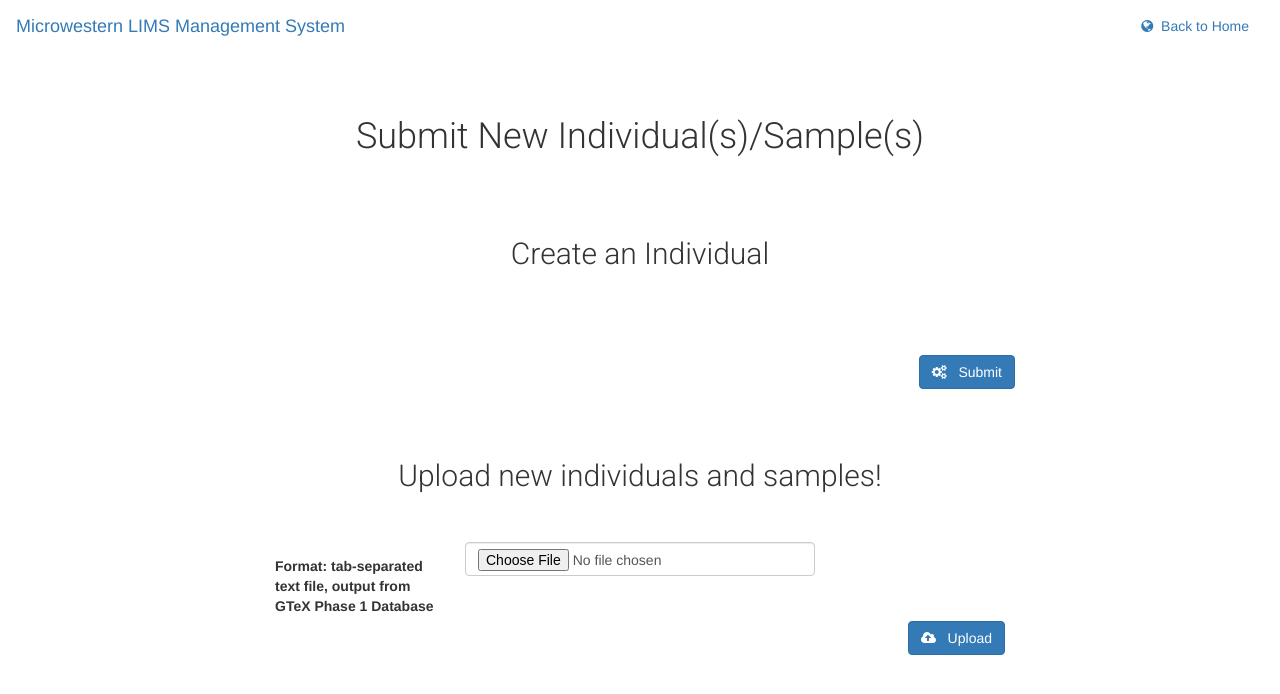
After one commit to WhiteLab/mw_viewer, a Django app: template templates/viewer/individuals/individual_submit.html in a window 1280 px wide. The commit adds this page. Shown: the top 694 px of the page. Run offline with Django 3.2, Linux system fonts and the light colour scheme; the template is opened without the code that fills it, so the values that code supplies are empty; some libraries are stand-ins or nearby versions.

Commit message:
Begun work on file upload

```diff
--- /dev/null
+++ b/templates/viewer/individuals/individual_submit.html
@@ -0,0 +1,66 @@
+{% extends 'viewer/base.html' %}
+{% load staticfiles %}
+{% block content %}
+<div class="container">
+    <section class="mw-viewer-section">
+        <div class="row mw-viewer-text-center">
+            <h1 class="mw-viewer-header">Submit New Individual(s)/Sample(s)</h1>
+        </div>
+    </section>
+    <section class="mw-viewer-section">
+        <div class="row mw-viewer-text-center">
+            <h2 class="mw-viewer-header">Create an Individual</h2>
+        </div>
+    </section>
+    <section class="mw-viewer-section">
+        <form id="single" action="/viewer/individual/submit/" method="post">
+            {% csrf_token %}
+            {% for field in individual_form %}
+            <div class="row" style="margin-bottom:15px">
+                <div class="col-sm-2 col-sm-offset-2">
+                    {{ field.label_tag }}
+                </div>
+                <div class="col-sm-6">
+                    {{ field }}
+                </div>
+            </div>
+            {% endfor %}
+            <section class="mw-viewer-section">
+                <div class="row">
+                    <div class="col-sm-10">
+                        <button type="submit" class="btn btn-primary" style="float:right">
+                            <span class="fa fa-cogs"></span>&nbsp;&nbsp;
+                            Submit
+                        </button>
+                    </div>
+                </div>
+            </section>
+        </form>
+        <form id="multi" action="/viewer/individual/upload/" method="post" enctype="multipart/form-data">
+            {% csrf_token %}
+            <section class="mw-viewer-section">
+                <div class="row mw-viewer-text-center">
+                    <h2 class="mw-viewer-header">Upload new individuals and samples!</h2>
+                </div>
+                <br>
+                <br>
+
+                <div class="col-sm-2 col-sm-offset-2">
+                    <label for="id_sample_file">Format: tab-separated text file, output from GTeX Phase 1 Database
+                    </label>
+                </div>
+                <div class="col-sm-4">
+                    <input class="form-control" id="id_sample_file" name="sample_file" type="file">
+                </div>
+                <div class="col-sm-10">
+                    <button type="submit" class="btn btn-primary" style="float:right">
+                        <span class="fa fa-cloud-upload"></span>&nbsp;&nbsp;
+                        Upload
+                    </button>
+                </div>
+            </section>
+
+        </form>
+    </section>
+</div>
+{% endblock %}
--- a/urls.py
+++ b/urls.py
@@ -6,7 +6,9 @@ import views
 
 urlpatterns = patterns('',
                        url(r'^viewer/mw_viewer', views.mw_viewer, name='home page'),
-                       url(r'^viewer/individuals', views.individual_view, name='view individuals'),
+                       url(r'^viewer/individuals/$', views.individual_view, name='view individuals'),
+                       url(r'^viewer/individuals/submit/$', views.individual_submit, name='submit individuals'),
+                       url(r'^viewer/individuals/upload/$', views.individual_upload, name='upload individuals'),
                        url(r'^viewer/samples', views.sample_view, name='view samples'),
                        url(r'^viewer/experiments', views.experiment_view, name='view experiments')
                        ) + static(settings.MEDIA_URL, document_root=settings.MEDIA_ROOT)
```
Also changed, not shown: templates/viewer/individuals/view_individual.html (+9 -0 lines), views.py (+10 -0 lines).
